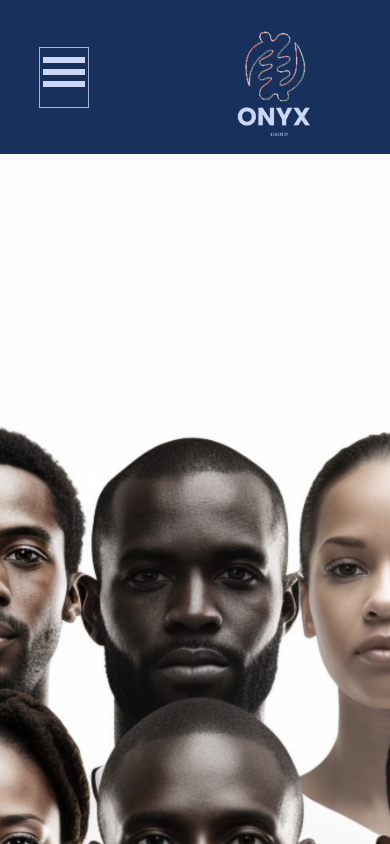
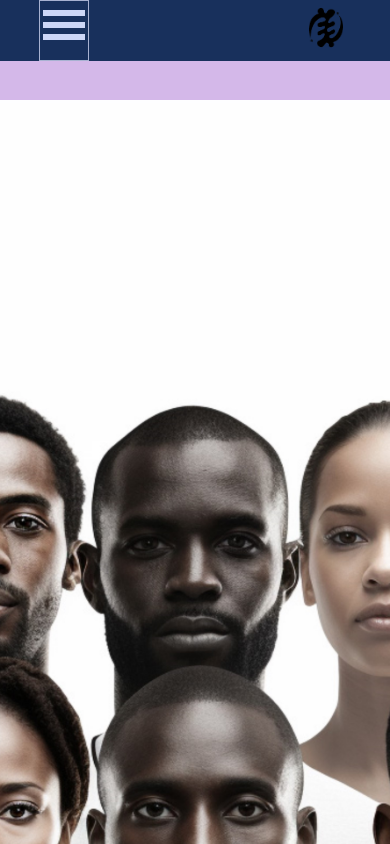
Before and after one commit to Baah-Danso-Kenneth/Next-Onyx-tour, a Next.js app: page /About/Team in a window 390 px wide. Shown: the top 844 px of the page. Built offline with nearby package versions, Linux system fonts and the light colour scheme.

Commit message:
change of company logo

```diff
--- a/src/components/Navbar.tsx
+++ b/src/components/Navbar.tsx
@@ -1,6 +1,6 @@
 import React, { useEffect, useState } from 'react'
 import Image from 'next/image'
-import CompanyLogo from '../../public/assets/images/campalla.png'
+import CompanyLogo from '../../public/assets/images/main-logo.png'
 import { AboutDropDown, DestinationDropDown, ShopDropDown, TabletNav} from './DropDown';
 import { LeftSection, RighSection, ShopItems } from './NavItems';
 import Link from 'next/link';
--- a/src/scss/components/_app.scss
+++ b/src/scss/components/_app.scss
@@ -1,7 +1,7 @@
 .app{
     display: grid;
     grid-template-columns: repeat(4,1fr);
-    grid-template-rows: 132px auto auto auto;
+    grid-template-rows: 100px auto auto auto;
 
     .nav-bar{
         grid-area: 1/1/span 1/-1;
--- a/src/scss/components/_nav-fixer.scss
+++ b/src/scss/components/_nav-fixer.scss
@@ -41,7 +41,7 @@
     .middle-section{
         >img{
             width: 100%;
-            height: 8rem;
+            height: 6rem;
             object-fit: contain;
         }
     }
@@ -134,24 +134,24 @@
                 z-index: 300;
                 >img{
                     width: 100%;
-                    height: 150px;
+                    height: 100px;
                     object-fit: cover;
                 }
             }
 
         }
 
-
-    //  .nav-items{
-    //   position:absolute;
-    //   height: 100vh;
-    //   background-color: var(--blue-dark);
-    //   width: min(100vw, 800px);
-
-    // }
-
     }
 
+    @media screen and (max-width:480px){
+        &-element{
+            .logos{
+                >img{
+                    height: 50px;
+                }
+            }
+        }
+    }
 
 }
 
```
Also changed, not shown: public/assets/images/loader-img.png (added), public/assets/images/main-logo.png (added).
